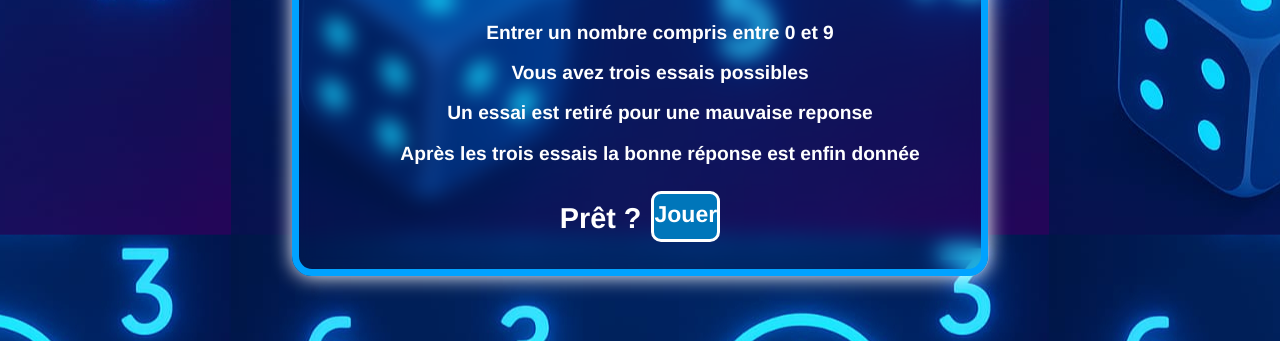
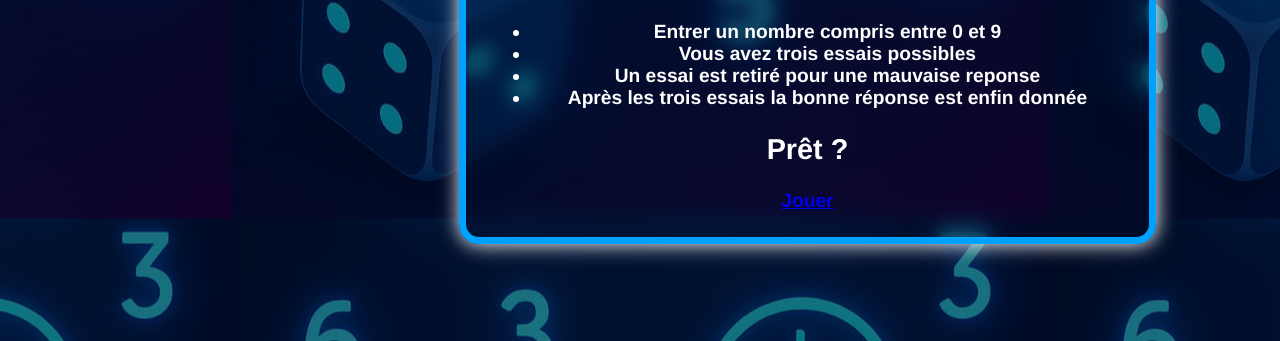
Before and after one commit to Rachad08/Guess-the-mystery-number, a plain HTML site: page index.html in a window 1280 px wide. Shown: the part 459-800 px from the top of the page. Drawn offline with Linux system fonts and the light colour scheme.

Commit message:
Update and rename page1.html to index.html
Il s'agit de la première page donc elle doit porter le nom index.html

```diff
--- a/page1.html
+++ b/index.html
@@ -4,7 +4,7 @@
     <meta charset="UTF-8">
     <meta name="viewport" content="width=device-width, initial-scale=1.0">
     <title>Document</title>
-    <link rel="stylesheet" href="assets/css/page1.css">
+    <link rel="stylesheet" href="assets/css/style.css">
 </head>
 <body>
     <h1 class="title">SECRET NUMBER</h1>
@@ -21,7 +21,7 @@
         </ul>
         <div class="ready">
             <h2>Prêt ?</h2>
-            <a href="index.html" id="gamer">Jouer</a>
+            <a href="page2.html" id="gamer">Jouer</a>
         </div>
     </div>
 
```
